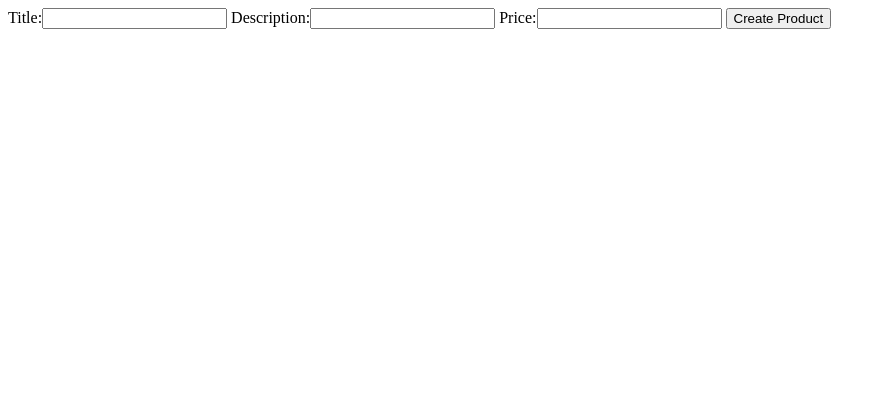
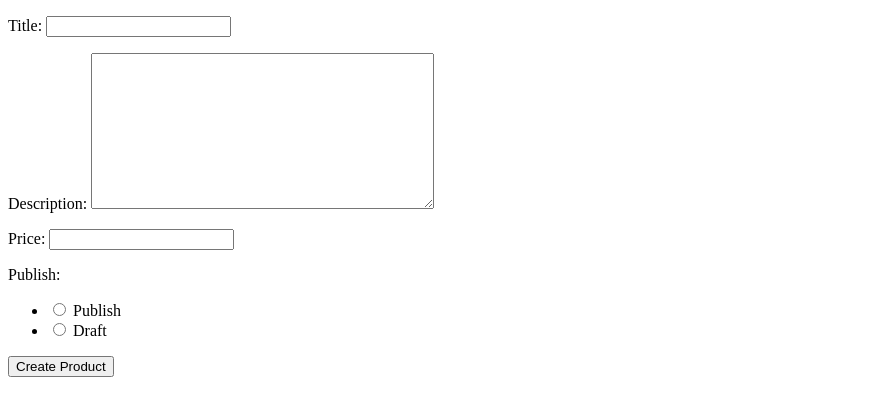
Before and after one commit to junglewreck/mrkt, a Django app: page /create/ in a window 1280 px wide. Shown: the top 416 px of the page, without its empty margins (0-886 px from the left). Run offline with Django 3.2, Linux system fonts and the light colour scheme.

Commit message:
added widget

```diff
--- a/manage.py
+++ b/manage.py
@@ -1,3 +1,4 @@
+
 #!/usr/bin/env python
 import os
 import sys
--- a/products/forms.py
+++ b/products/forms.py
@@ -1,6 +1,28 @@
 from django import forms
-
+PUBLISH_CHOICES = (
+    #('', ""),
+    ('publish', 'Publish'),
+    ('draft', 'Draft'),
+)
 class ProductAddForm(forms.Form):
     title = forms.CharField()
-    description = forms.CharField()
+    description = forms.CharField(widget=forms.Textarea)
     price = forms.DecimalField()
+    publish = forms.ChoiceField(widget=forms.RadioSelect, choices=PUBLISH_CHOICES, required=False)
+
+
+    def clean_price(self):
+        price = self.cleaned_data.get("price")
+        if price <= 1.00:
+            raise forms.ValidationError("Price must be greater than $1.00")
+        elif price >= 99.99:
+            raise forms.ValidationError("Price must be less than $100.00")
+        else:
+            return price
+
+    def clean_title(self):
+        title = self.cleaned_data.get("title")
+        if len(title) > 3:
+            return title
+        else:
+            raise forms.ValidationError("title must be greater than 3 char long")
--- a/templates/create_view.html
+++ b/templates/create_view.html
@@ -3,7 +3,7 @@
 {% block content %}
 <form method="POST" action="">
   {% csrf_token %}
-{{ form }}
+{{ form.as_p}}
 <input type='submit' value='Create Product' />
 </form>
 {% endblock content %}
```
Also changed, not shown: db.sqlite3, 2 other files.
